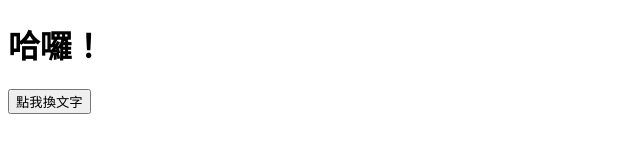
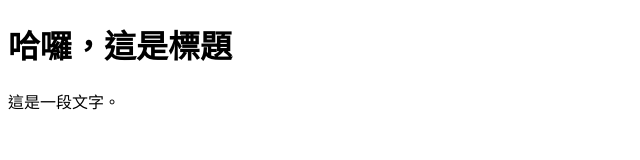
Before and after one commit to Jasonlin9311/ithome-practice-, a plain HTML site: page index.html in a window 1280 px wide. Shown: the whole page, without its empty margins (0-640 px from the left). Drawn offline with Linux system fonts and the light colour scheme.

Commit message:
Update index.html

```diff
--- a/index.html
+++ b/index.html
@@ -2,16 +2,12 @@
 <html lang="zh-Hant">
 <head>
   <meta charset="UTF-8">
-  <title>JavaScript 範例</title>
+  <title>CSS 範例</title>
+  <!-- 導入外部樣式 -->
+  <link rel="stylesheet" href="style.css">
 </head>
 <body>
-  <h1 id="greeting">哈囉！</h1>
-  <button onclick="changeText()">點我換文字</button>
-
-  <script>
-    function changeText() {
-      document.getElementById("greeting").innerText = "安安各位好！";
-    }
-  </script>
+  <h1>哈囉，這是標題</h1>
+  <p>這是一段文字。</p>
 </body>
 </html>
```
